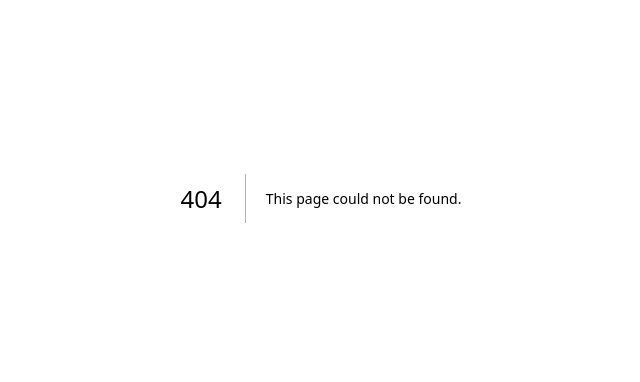
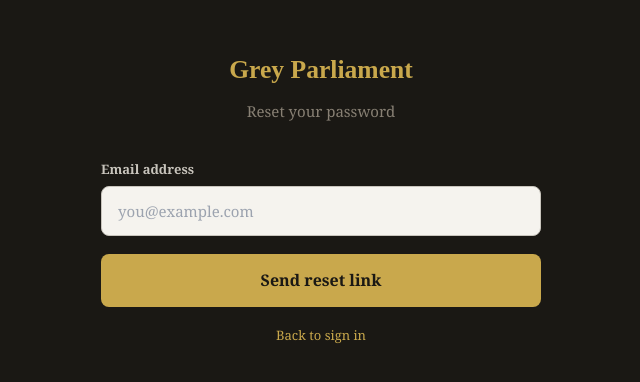
Before and after one commit to chris66daly-dev/grey-parliament, a Next.js app: page /auth/forgot-password in a window 1280 px wide. Before the commit this address had no page. Shown: the part 202-584 px from the top of the page, without its empty margins (319-959 px from the left). Built offline with nearby package versions, Linux system fonts and the light colour scheme.

Commit message:
feat: forgot password page

```diff
--- /dev/null
+++ b/app/auth/forgot-password/page.tsx
@@ -0,0 +1,51 @@
+"use client"
+import { useState } from "react"
+import Link from "next/link"
+import { getSupabaseBrowser } from "@/lib/supabase-browser"
+
+export default function ForgotPasswordPage() {
+  const [email, setEmail] = useState("")
+  const [sent, setSent] = useState(false)
+  const [loading, setLoading] = useState(false)
+  const [error, setError] = useState(null)
+
+  async function handleSubmit(e) {
+    e.preventDefault()
+    setLoading(true)
+    const supabase = getSupabaseBrowser()
+    const { error } = await supabase.auth.resetPasswordForEmail(email, {
+      redirectTo: "https://greyparliament.co.uk/auth/reset-password"
+    })
+    if (error) { setError(error.message); setLoading(false); return }
+    setSent(true)
+    setLoading(false)
+  }
+
+  return (
+    <main style={{ minHeight: "100vh", background: "#1a1814", display: "flex", alignItems: "center", justifyContent: "center", padding: "2rem" }}>
+      <div style={{ width: "100%", maxWidth: 440 }}>
+        <div style={{ textAlign: "center", marginBottom: 36 }}>
+          <Link href="/" style={{ fontFamily: "var(--serif)", fontSize: "1.6rem", fontWeight: 900, color: "#c9a84c", textDecoration: "none" }}>Grey Parliament</Link>
+          <p style={{ fontSize: 15, color: "#888074", marginTop: 8, fontFamily: "var(--sans)" }}>Reset your password</p>
+        </div>
+        {sent ? (
+          <div style={{ background: "#2c2c2a", borderRadius: 12, padding: "2rem", textAlign: "center" }}>
+            <p style={{ color: "#c9a84c", fontSize: 16, fontFamily: "var(--sans)", marginBottom: 8 }}>Check your inbox</p>
+            <p style={{ color: "#888074", fontSize: 14, fontFamily: "var(--sans)" }}>We sent a reset link to {email}. Check your spam folder if it does not arrive within a few minutes.</p>
+            <Link href="/auth/login" style={{ display: "block", marginTop: 20, color: "#c9a84c", fontFamily: "var(--sans)", fontSize: 14 }}>Back to sign in</Link>
+          </div>
+        ) : (
+          <form onSubmit={handleSubmit} style={{ display: "flex", flexDirection: "column", gap: 18 }}>
+            <div>
+              <label style={{ display: "block", fontSize: 13, fontWeight: 600, color: "#c8c4bc", marginBottom: 6, fontFamily: "var(--sans)" }}>Email address</label>
+              <input required type="email" value={email} onChange={e => setEmail(e.target.value)} placeholder="you@example.com" style={{ width: "100%", padding: "12px 16px", background: "#f5f3ee", border: "1px solid #c8c4bc", borderRadius: 8, fontSize: 15, fontFamily: "var(--sans)", color: "#1a1814", boxSizing: "border-box" }} />
+            </div>
+            {error && <p style={{ color: "#e74c3c", fontSize: 14, fontFamily: "var(--sans)", margin: 0 }}>{error}</p>}
+            <button type="submit" disabled={loading} style={{ padding: "14px", background: "#c9a84c", color: "#1a1814", border: "none", borderRadius: 8, fontSize: 16, fontWeight: 700, cursor: loading ? "wait" : "pointer", fontFamily: "var(--sans)" }}>{loading ? "Sending..." : "Send reset link"}</button>
+            <p style={{ textAlign: "center", fontSize: 13, color: "#888074", fontFamily: "var(--sans)", margin: 0 }}><Link href="/auth/login" style={{ color: "#c9a84c", textDecoration: "none" }}>Back to sign in</Link></p>
+          </form>
+        )}
+      </div>
+    </main>
+  )
+}
```
